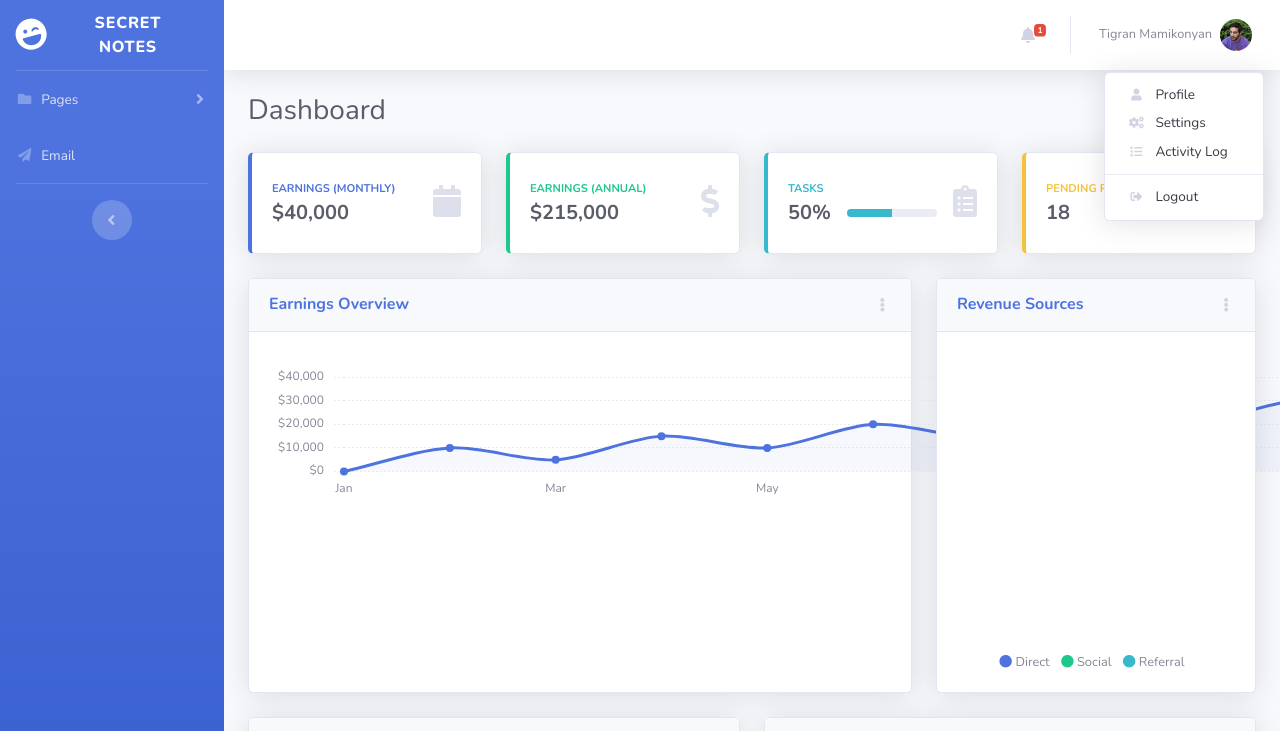
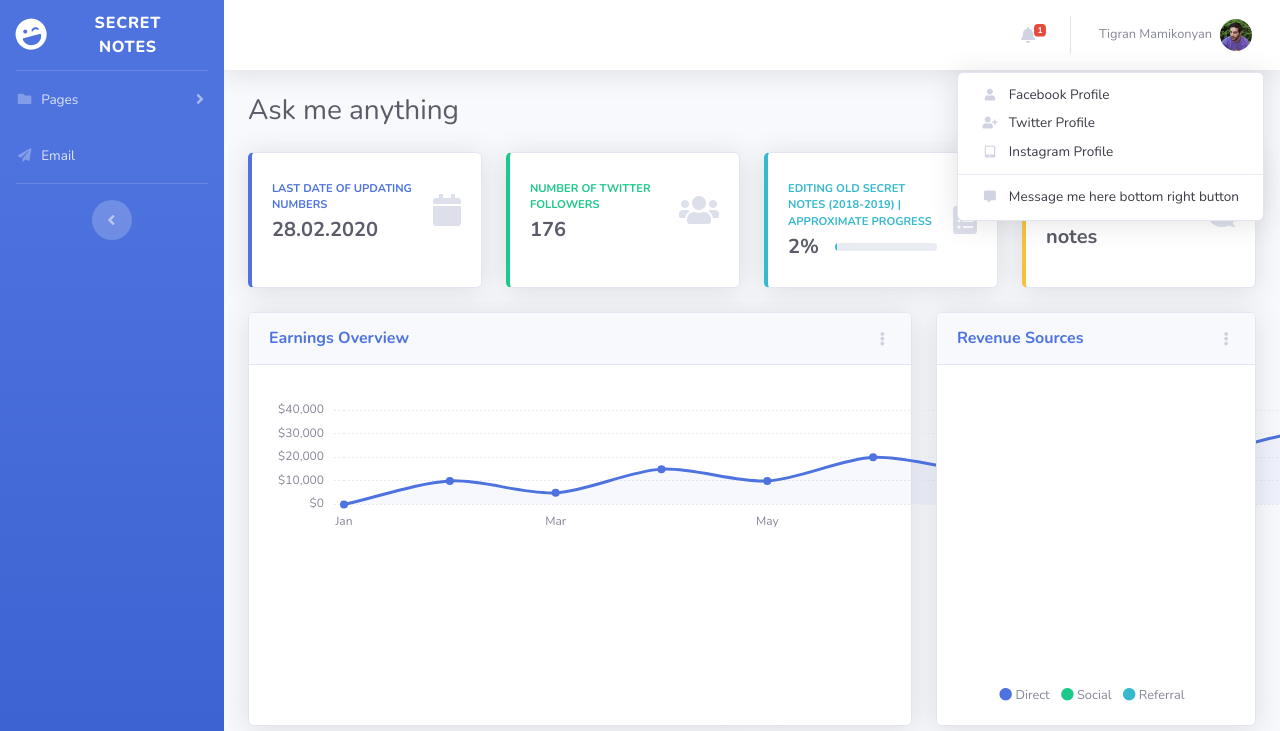
Before and after one commit to taotetik/taotetik.github.io, a website with bundled scripts: page index.html in a window 1280 px wide. Both pictures are taken after a click on the button "Tigran Mamikonyan". Shown: the top 731 px of the page. Built offline with nearby package versions, Linux system fonts and the light colour scheme.

Commit message:
changes in main page and adding icon

```diff
--- a/index.html
+++ b/index.html
@@ -9,7 +9,7 @@
     <meta name="description" content="">
     <meta name="author" content="">
 
-    <title>SB Admin 2 - Dashboard</title>
+    <title>taotetik - ask me anything</title>
 
     <!-- Custom fonts for this template-->
     <link href="vendor/fontawesome-free/css/all.min.css" rel="stylesheet" type="text/css">
@@ -49,12 +49,12 @@
                 <div id="collapsePages" class="collapse" aria-labelledby="headingPages" data-parent="#accordionSidebar">
                     <div class="bg-white py-2 collapse-inner rounded">
                         <h6 class="collapse-header">My profile pages:</h6>
-                        <a class="collapse-item" href="https://www.facebook.com/tigran.mamikonyan.9">Facebook</a>
-                        <a class="collapse-item" href="https://twitter.com/taotetik">Twitter</a>
-                        <a class="collapse-item" href="https://www.instagram.com/tik_void/">Instagram</a>
+                        <a class="collapse-item" href="https://www.facebook.com/tigran.mamikonyan.9" target="_blank">Facebook</a>
+                        <a class="collapse-item" href="https://twitter.com/taotetik" target="_blank">Twitter</a>
+                        <a class="collapse-item" href="https://www.instagram.com/tik_void/" target="_blank">Instagram</a>
                         <div class="collapse-divider"></div>
                         <h6 class="collapse-header">Other Pages:</h6>
-                        <a class="collapse-item" href="https://wattsalan.github.io/">Alan Watts </br> searchable speech</a>
+                        <a class="collapse-item" href="https://wattsalan.github.io/" target="_blank">Alan Watts </br> searchable speech</a>
                     </div>
                 </div>
             </li>
@@ -146,7 +146,10 @@
                                     </div>
                                     <div>
                                         <div class="small text-gray-500">February 27, 2020</div>
-                                        <span class="font-weight-bold">I started making this website to keep track of numbers and share</span>
+                                        <span class="font-weight-bold">I started making This website to keep track on the numbers related
+                                             to my secret notes and communicate with people. The secret notes contain real life events and thoughts related to
+                                             psychology, philosophy and many other life topics, such as movies and the universe. The current goal is to reach 10 million
+                                             followers on Twitter, which actually seems unreal.</span>
                                     </div>
                                 </a>
                                 <!--<a class="dropdown-item d-flex align-items-center" href="#">
@@ -236,6 +239,7 @@
 
                         <div class="topbar-divider d-none d-sm-block"></div>
 
+
                         <!-- Nav Item - User Information -->
                         <li class="nav-item dropdown no-arrow">
                             <a class="nav-link dropdown-toggle" href="#" id="userDropdown" role="button" data-toggle="dropdown" aria-haspopup="true" aria-expanded="false">
@@ -244,19 +248,19 @@
                             </a>
                             <!-- Dropdown - User Information -->
                             <div class="dropdown-menu dropdown-menu-right shadow animated--grow-in" aria-labelledby="userDropdown">
-                                <a class="dropdown-item" href="#">
-                                    <i class="fas fa-user fa-sm fa-fw mr-2 text-gray-400"></i> Profile
+                                <a class="dropdown-item" href="https://www.facebook.com/tigran.mamikonyan.9" target="_blank">
+                                    <i class="fas fa-user fa-sm fa-fw mr-2 text-gray-400"></i> Facebook Profile
                                 </a>
-                                <a class="dropdown-item" href="#">
-                                    <i class="fas fa-cogs fa-sm fa-fw mr-2 text-gray-400"></i> Settings
+                                <a class="dropdown-item" href="https://twitter.com/taotetik" target="_blank">
+                                    <i class="fas fa-user-plus fa-sm fa-fw mr-2 text-gray-400"></i> Twitter Profile
                                 </a>
-                                <a class="dropdown-item" href="#">
-                                    <i class="fas fa-list fa-sm fa-fw mr-2 text-gray-400"></i> Activity Log
+                                <a class="dropdown-item" href="https://www.instagram.com/tik_void/" target="_blank">
+                                    <i class="fas fa-tablet-alt fa-sm fa-fw mr-2 text-gray-400"></i> Instagram Profile
                                 </a>
                                 <div class="dropdown-divider"></div>
-                                <a class="dropdown-item" href="#" data-toggle="modal" data-target="#logoutModal">
-                                    <i class="fas fa-sign-out-alt fa-sm fa-fw mr-2 text-gray-400"></i> Logout
-                                </a>
+                                <span class="dropdown-item" href="#" data-toggle="modal" data-target="#">
+                                    <i class="fas fa-comment-alt fa-sm fa-fw mr-2 text-gray-400"></i> Message me here bottom right button
+                                </span>
                             </div>
                         </li>
 
@@ -270,8 +274,7 @@
 
                     <!-- Page Heading -->
                     <div class="d-sm-flex align-items-center justify-content-between mb-4">
-                        <h1 class="h3 mb-0 text-gray-800">Dashboard</h1>
-                        <a href="#" class="d-none d-sm-inline-block btn btn-sm btn-primary shadow-sm"><i class="fas fa-download fa-sm text-white-50"></i> Generate Report</a>
+                        <h1 class="h3 mb-0 text-gray-800">Ask me anything</h1>
                     </div>
 
                     <!-- Content Row -->
@@ -283,8 +286,8 @@
                                 <div class="card-body">
                                     <div class="row no-gutters align-items-center">
                                         <div class="col mr-2">
-                                            <div class="text-xs font-weight-bold text-primary text-uppercase mb-1">Earnings (Monthly)</div>
-                                            <div class="h5 mb-0 font-weight-bold text-gray-800">$40,000</div>
+                                            <div class="text-xs font-weight-bold text-primary text-uppercase mb-1">Last date of updating numbers</div>
+                                            <div class="h5 mb-0 font-weight-bold text-gray-800">28.02.2020</div>
                                         </div>
                                         <div class="col-auto">
                                             <i class="fas fa-calendar fa-2x text-gray-300"></i>
@@ -300,11 +303,11 @@
                                 <div class="card-body">
                                     <div class="row no-gutters align-items-center">
                                         <div class="col mr-2">
-                                            <div class="text-xs font-weight-bold text-success text-uppercase mb-1">Earnings (Annual)</div>
-                                            <div class="h5 mb-0 font-weight-bold text-gray-800">$215,000</div>
+                                            <div class="text-xs font-weight-bold text-success text-uppercase mb-1">Number of Twitter followers</div>
+                                            <div class="h5 mb-0 font-weight-bold text-gray-800">176</div>
                                         </div>
                                         <div class="col-auto">
-                                            <i class="fas fa-dollar-sign fa-2x text-gray-300"></i>
+                                            <i class="fas fa-users fa-2x text-gray-300"></i>
                                         </div>
                                     </div>
                                 </div>
@@ -317,14 +320,14 @@
                                 <div class="card-body">
                                     <div class="row no-gutters align-items-center">
                                         <div class="col mr-2">
-                                            <div class="text-xs font-weight-bold text-info text-uppercase mb-1">Tasks</div>
+                                            <div class="text-xs font-weight-bold text-info text-uppercase mb-1">Editing old secret notes (2018-2019) | approximate progress</div>
                                             <div class="row no-gutters align-items-center">
                                                 <div class="col-auto">
-                                                    <div class="h5 mb-0 mr-3 font-weight-bold text-gray-800">50%</div>
+                                                    <div class="h5 mb-0 mr-3 font-weight-bold text-gray-800">2%</div>
                                                 </div>
                                                 <div class="col">
                                                     <div class="progress progress-sm mr-2">
-                                                        <div class="progress-bar bg-info" role="progressbar" style="width: 50%" aria-valuenow="50" aria-valuemin="0" aria-valuemax="100"></div>
+                                                        <div class="progress-bar bg-info" role="progressbar" style="width: 2%" aria-valuenow="50" aria-valuemin="0" aria-valuemax="100"></div>
                                                     </div>
                                                 </div>
                                             </div>
@@ -343,8 +346,8 @@
                                 <div class="card-body">
                                     <div class="row no-gutters align-items-center">
                                         <div class="col mr-2">
-                                            <div class="text-xs font-weight-bold text-warning text-uppercase mb-1">Pending Requests</div>
-                                            <div class="h5 mb-0 font-weight-bold text-gray-800">18</div>
+                                            <div class="text-xs font-weight-bold text-warning text-uppercase mb-1">Pending Tasks</div>
+                                            <div class="h5 mb-0 font-weight-bold text-gray-800">Edit new secret notes</div>
                                         </div>
                                         <div class="col-auto">
                                             <i class="fas fa-comments fa-2x text-gray-300"></i>
```
Also changed, not shown: favicon.ico (added).
